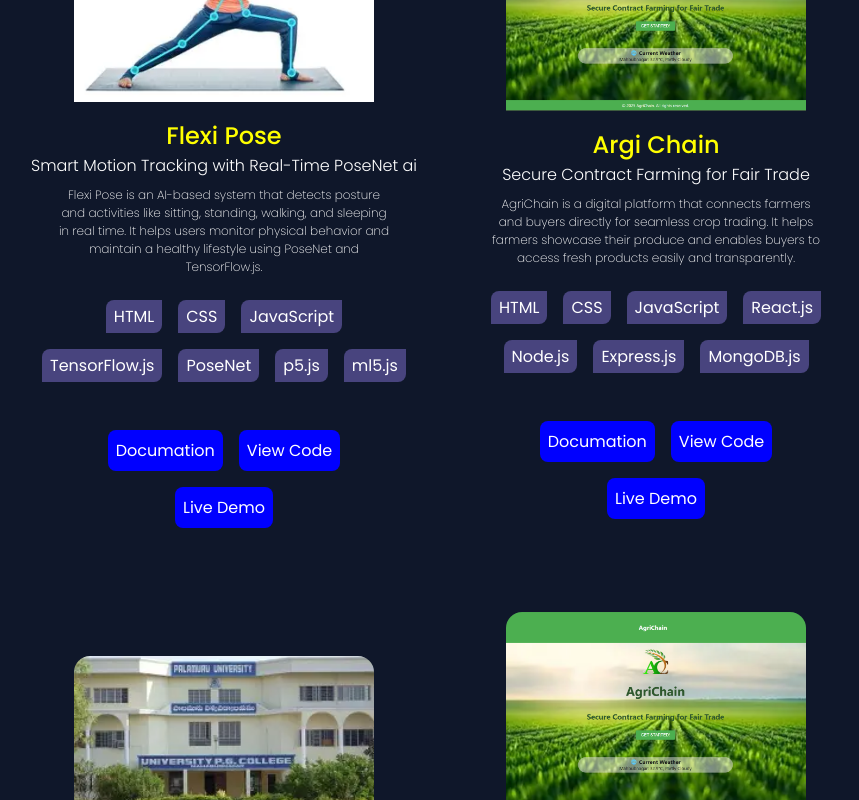
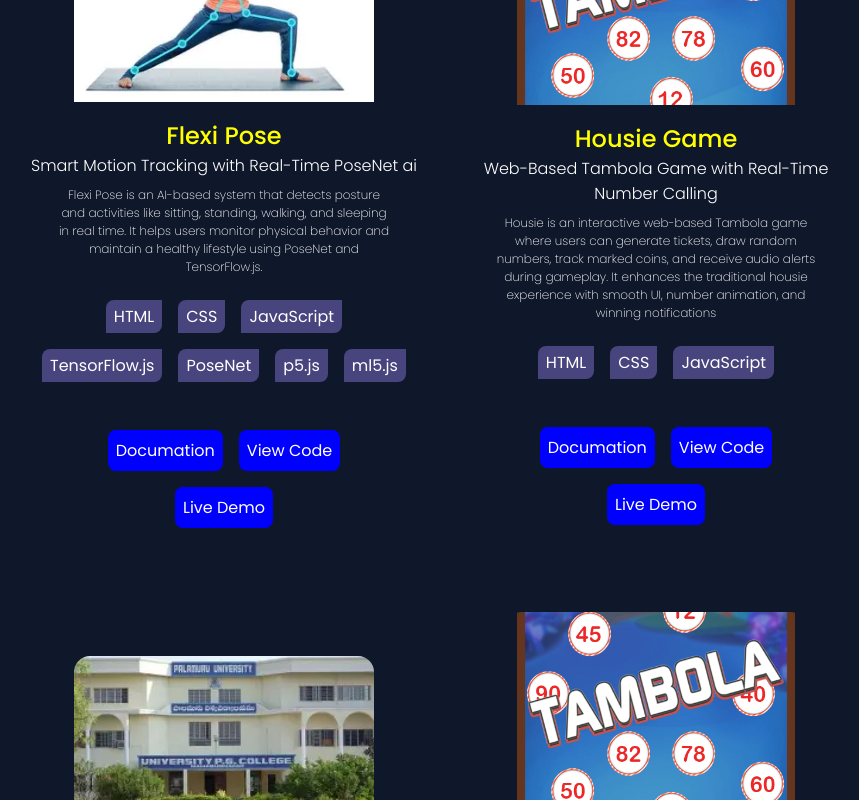
Before and after one commit to Beepalisrikanth/My_Portfolio-, a React (Create React App) app: page / in a window 1280 px wide. Shown: the part 2040-2840 px from the top of the page, without its empty margins (200-1059 px from the left). Built offline with nearby package versions, Linux system fonts and the light colour scheme.

Commit message:
update project housie

```diff
--- a/src/Components/Project/Projects.js
+++ b/src/Components/Project/Projects.js
@@ -1,7 +1,7 @@
 import React from 'react'
 import './Projects.css'
 import p1 from '../../assests/felxiPose.webp';
-import p2 from '../../assests/Agrichain.png';
+import p2 from '../../assests/housie.png';
 import p3 from '../../assests/palamuru_university.webp';
 // import p4 from '../../assests/portfolio-4.png';
 // import p5 from '../../assests/portfolio-5.png';
@@ -40,22 +40,18 @@ const Projects = () => {
 
         <div className='projectblock'>
           <img src={p2} alt="project pic argichain" className='projectblockimg'></img>
-          <p className='projectblocktitle'>Argi Chain </p>
-          <p className='projectblocksubtitle'>Secure Contract Farming for Fair Trade</p>
-          <p className='projectblockdesc'>AgriChain is a digital platform that connects farmers and buyers directly for seamless crop trading. It helps farmers showcase their produce and enables buyers to access fresh products easily and transparently.</p>
+          <p className='projectblocktitle'>Housie Game</p>
+          <p className='projectblocksubtitle'>Web-Based Tambola Game with Real-Time Number Calling</p>
+          <p className='projectblockdesc'>Housie is an interactive web-based Tambola game where users can generate tickets, draw random numbers, track marked coins, and receive audio alerts during gameplay. It enhances the traditional housie experience with smooth UI, number animation, and winning notifications</p>
           <div className='projectblockskills'>
             <span className='projectblockskill'> HTML</span>
             <span className='projectblockskill'> CSS</span>
             <span className='projectblockskill'> JavaScript</span>
-            <span className='projectblockskill'> React.js</span>
-            <span className='projectblockskill'> Node.js</span>
-            <span className='projectblockskill'> Express.js</span>
-            <span className='projectblockskill'> MongoDB.js</span>
           </div>
           <div className='projectblockprojects'>
-            <span className='projectblockproject'>Documation</span>
-            <span className='projectblockproject'>View Code</span>
-            <span className='projectblockproject'>Live Demo</span>
+            <a href='https://github.com/Beepalisrikanth/Housie_web_based_game_srikanth?tab=readme-ov-file#-readmemd' className='projectblockproject' target="_blank" rel="noopener noreferrer">Documation</a>
+            <a href="https://github.com/Beepalisrikanth/Housie_web_based_game_srikanth?tab=readme-ov-file" className='projectblockproject'target="_blank" rel="noopener noreferrer">View Code</a>
+            <a href="https://housie-web-based-game-by-srikanth.onrender.com" className='projectblockproject' target="_blank" rel="noopener noreferrer">Live Demo</a>
           </div>
         </div>
 
```
Also changed, not shown: src/assests/housie.png (added).
